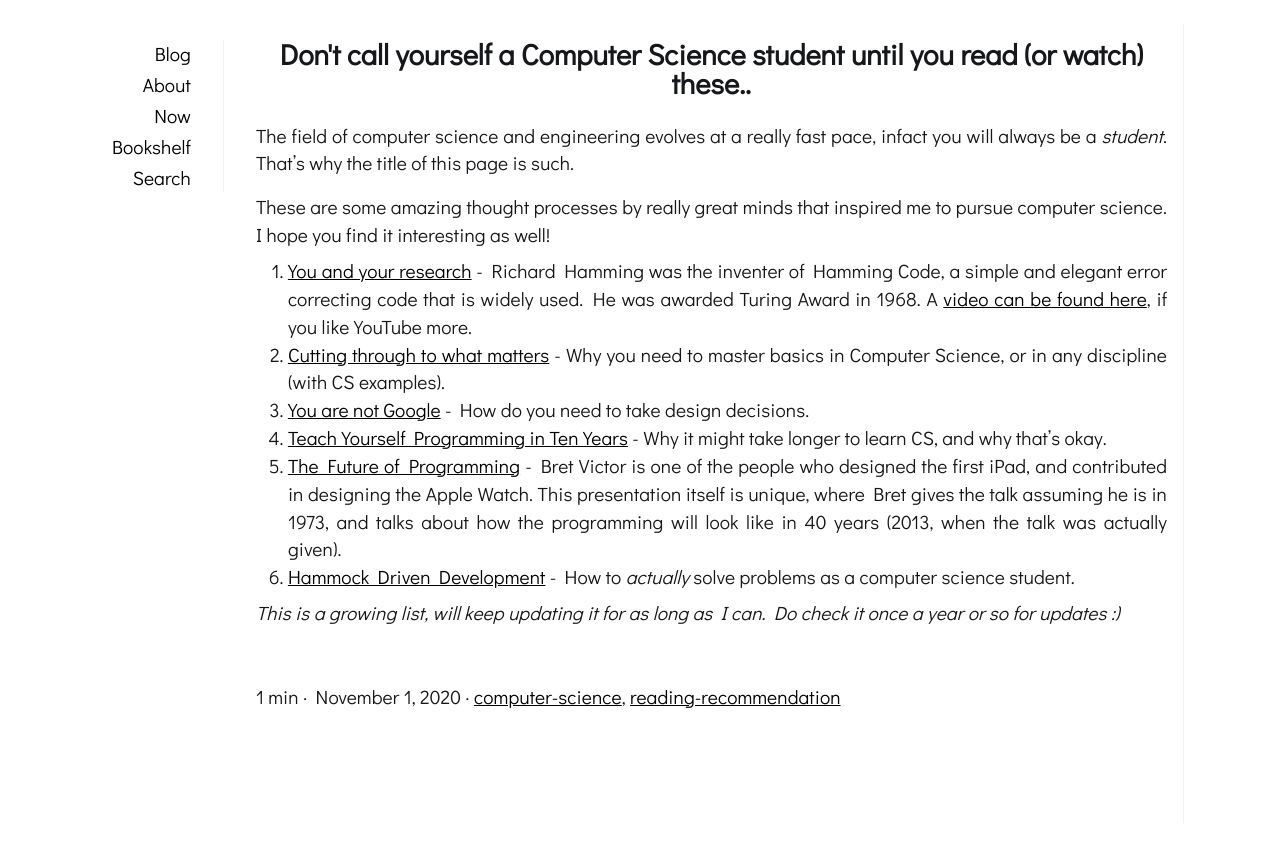
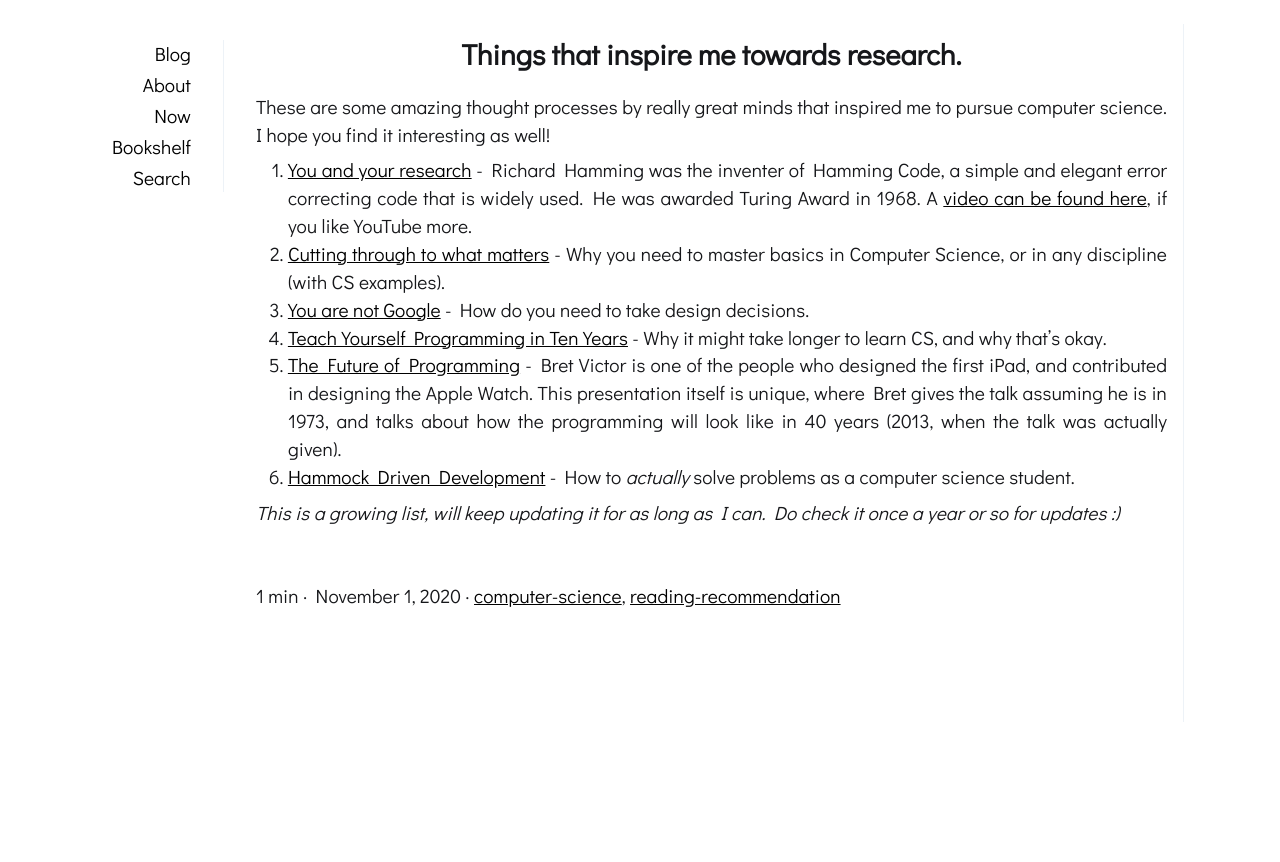
Before and after one commit to avinashbhat/avinashbhat.github.io, a Jekyll site: the page built from _posts/2020-11-01-things-that-inspire-me-towards-research.md, in a window 1280 px wide. Shown: the top 862 px of the page. Built offline with Jekyll 4.4.1, drawn with Linux system fonts in a browser that asks for light colours; comment, search, counter and statistics services are not loaded.

Commit message:
Renamed to not sound obnoxious

```diff
--- a/_posts/2020-11-01-dont-call-yourself-a-CS-student-until-you-read-these.md
+++ b/_posts/2020-11-01-things-that-inspire-me-towards-research.md
@@ -1,7 +1,7 @@
 ---
 layout: post
-title: "Don't call yourself a Computer Science student until you read (or watch) these.."
-description: "Don't call yourself a Computer Science student until you read (or watch) these.."
+title: "Things that inspire me towards research."
+description: "I watch these from time to time to get motivated."
 summary: "Some interesting articles and videos for motivation to pursue Computer Science."
 date: 2020-11-01T00:00:00.000Z
 category: blog
@@ -11,8 +11,6 @@ tags:
   - reading-recommendation
 published: true
 ---
-
-The field of computer science and engineering evolves at a really fast pace, infact you will always be a *student*. That's why the title of this page is such.
 
 These are some amazing thought processes by really great minds that inspired me to pursue computer science. I hope you find it interesting as well!
 
```
